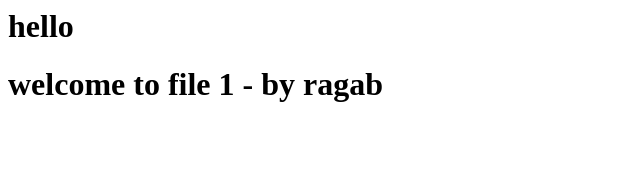
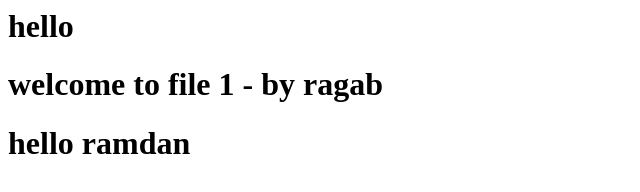
Before and after one commit to masterhady/intake46, a plain HTML site: page file1.html in a window 1280 px wide. Shown: the whole page, without its empty margins (0-640 px from the left). Drawn offline with Linux system fonts and the light colour scheme.

Commit message:
sec changes by ragab 1

```diff
--- a/file1.html
+++ b/file1.html
@@ -8,4 +8,7 @@
     <h1>
     welcome to file 1 - by ragab
     </h1>
+    <h1>
+    hello ramdan
+    </h1>
 </html>
```
Also changed, not shown: 1 other file.
